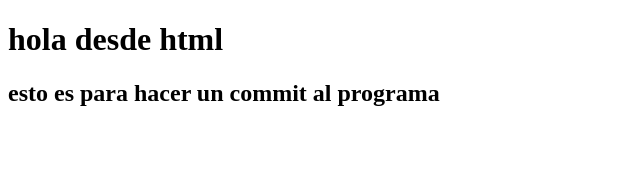
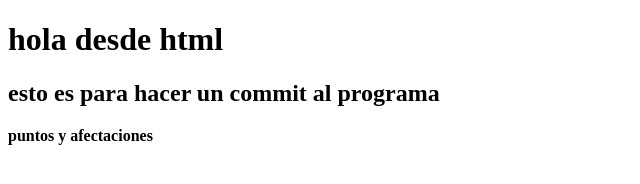
Before and after one commit to JoseAlejandroEspinoza/git-ejemplo, a plain HTML site: page index.html in a window 1280 px wide. Shown: the whole page, without its empty margins (0-640 px from the left). Drawn offline with Linux system fonts and the light colour scheme.

Commit message:
agregue la etiqueta b para la letra en negritas

```diff
--- a/index.html
+++ b/index.html
@@ -8,5 +8,7 @@
 <body>
     <h1>hola desde html</h1>
     <h2>esto es para hacer un commit al programa</h2>
+
+    <b>puntos y afectaciones</b>
 </body>
 </html>
```
